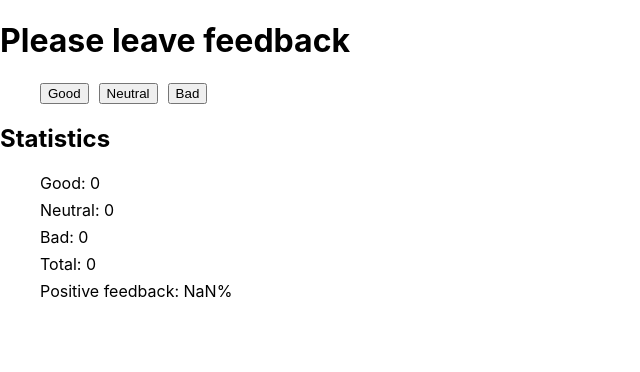
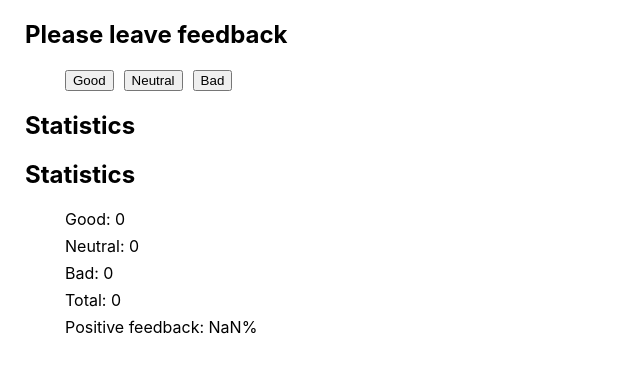
Before and after one commit to AlinaBielska/goit-react-hw-02-feedback, a React (Create React App) app: page / in a window 1280 px wide. Shown: the top 372 px of the page, without its empty margins (0-640 px from the left). Built offline with nearby package versions, Linux system fonts and the light colour scheme.

Commit message:
krok 3 - zrobiłam refaktor ale funkcje nie działają

```diff
--- a/package.json
+++ b/package.json
@@ -7,6 +7,7 @@
     "@testing-library/jest-dom": "^5.16.3",
     "@testing-library/react": "^12.1.4",
     "@testing-library/user-event": "^13.5.0",
+    "nanoid": "^4.0.2",
     "react": "^18.1.0",
     "react-dom": "^18.1.0",
     "react-scripts": "5.0.1",
--- a/src/components/App.jsx
+++ b/src/components/App.jsx
@@ -1,9 +1,42 @@
-import Feedback from "./Feedback/Feedback";
+import React, { Component } from "react";
+import Section from './Section/Section';
+import FeedbackOptions from './FeedbackOptions/FeedbackOptions';
+import Statistics from './Statistics/Statistics';
+import data from '../data/data.json';
 
-export const App = () => {
-  return (
-    <div>
-      <Feedback />
-    </div>
-  );
+export class App extends Component {
+  state = {
+    good: 0,
+    neutral: 0,
+    bad: 0
+  }
+
+countTotalFeedback = () => {return this.state.good + this.state.neutral + this.state.bad};
+
+countPositiveFeedbackPercentage = () => {
+  return Math.round(this.state.good * 100 / (this.state.good + this.state.neutral + this.state.bad))};
+
+changeFeedback = (id) => {
+  this.setState(prevState => ({[id]: prevState[id] + 1}));
 };
+
+  render() {
+    const {good, neutral, bad} = this.state;
+    const total = this.countTotalFeedback();
+    const positivePercentage = this.countPositiveFeedbackPercentage();
+    // const options = Object.keys(this.state);
+    const options = data.map((item) => ({ id: item.id, option: item.option }));
+    const onLeaveFeedback = (id) => this.changeFeedback(id);
+
+    return (
+      <div>
+        <Section title="Please leave feedback">
+        <FeedbackOptions options={options} onLeaveFeedback={onLeaveFeedback}></FeedbackOptions>
+        </Section>
+        <Section title="Statistics">
+        <Statistics good={good} neutral={neutral} bad={bad} total={total} positivePercentage={positivePercentage}></Statistics>
+        </Section>
+      </div>
+    );
+  }
+};
--- a/src/components/Feedback/Feedback.jsx
+++ /dev/null
@@ -1,49 +0,0 @@
-import React, { Component } from "react";
-import css from './Feedback.module.css';
-
-class Feedback extends Component {
-    constructor() {
-        super();
-
-        this.state = {
-            good: 0,
-            neutral: 0,
-            bad: 0
-        }
-    };
-
-    changeFeedback = (type) => {
-        this.setState(prevState => ({ [type]: prevState[type] + 1 }));
-    };
-
-    countTotalFeedback = () => {
-        return this.state.good + this.state.neutral + this.state.bad;
-    };
-
-    countPositiveFeedbackPercentage = () => {
-        return Math.round(this.state.good * 100 / (this.state.good + this.state.neutral + this.state.bad));
-    }
-
-    render() {
-        return (
-            <div>
-                <h1>Please leave feedback</h1>
-                <ul className={css.buttonsFeedback}>
-                    <li><button type="button" onClick={() => this.changeFeedback("good")}>Good</button></li>
-                    <li><button type="button" onClick={() => this.changeFeedback("neutral")}>Neutral</button></li>
-                    <li><button type="button" onClick={() => this.changeFeedback("bad")}>Bad</button></li>
-                </ul>
-                <h2>Statistics</h2>
-                <ul className={css.buttonsStatistics}>
-                    <li>Good: <span>{this.state.good}</span></li>
-                    <li>Neutral: <span>{this.state.neutral}</span></li>
-                    <li>Bad: <span>{this.state.bad}</span></li>
-                    <li>Total: <span>{ this.countTotalFeedback() }</span></li>
-                    <li>Positive feedback: <span>{ this.countPositiveFeedbackPercentage() }%</span></li>
-                </ul>
-            </div>
-        )
-    }
-};
-
-export default Feedback
--- a/src/components/Feedback/Feedback.module.css
+++ /dev/null
@@ -1,12 +0,0 @@
-ul {
-    list-style: none;
-}
-.buttonsFeedback {
-    display: flex;
-    gap: 10px;
-}
-.buttonsStatistics {
-    display: flex;
-    flex-direction: column;
-    gap: 7px;
-}
--- /dev/null
+++ b/src/components/FeedbackOptions/FeedbackOptions.jsx
@@ -0,0 +1,20 @@
+import React, { Component } from 'react';
+import PropTypes from 'prop-types';
+import css from './FeedbackOptions.module.css';
+
+export default class FeedbackOptions extends Component {
+    render () {
+    return (
+        <ul className={css.buttonsFeedback}>
+        {this.props.options.map((data) => (
+                <li key={data.id}>
+                    <button type="button" onClick={() => this.props.onLeaveFeedback(data.id)}>{data.option}</button>
+                </li>
+        ))}
+        </ul>
+    );
+}};
+
+FeedbackOptions.propTypes = {
+    options: PropTypes.array.isRequired,
+};
--- /dev/null
+++ b/src/components/FeedbackOptions/FeedbackOptions.module.css
@@ -0,0 +1,4 @@
+.buttonsFeedback {
+    display: flex;
+    gap: 10px;
+}
--- /dev/null
+++ b/src/components/Section/Section.jsx
@@ -0,0 +1,18 @@
+import PropTypes from 'prop-types';
+import css from './Section.module.css';
+
+const Section = ({title, children}) => {
+    return (
+        <div className={css.feedback}>
+        <h2>{title}</h2>
+        {children}
+        </div>
+    );
+};
+
+Section.propTypes = {
+    title: PropTypes.string.isRequired,
+    children: PropTypes.object.isRequired,
+};
+
+export default Section
--- /dev/null
+++ b/src/components/Section/Section.module.css
@@ -0,0 +1,6 @@
+.feedback {
+    margin-left: 25px;
+  }
+  ul {
+    list-style: none;
+  }
--- /dev/null
+++ b/src/components/Statistics/Statistics.jsx
@@ -0,0 +1,22 @@
+import React, { Component } from 'react';
+// import PropTypes from 'prop-types';
+import css from './Statistics.module.css';
+
+class Statistics extends Component {
+    render () {
+    return (
+        <div>
+        <h2>Statistics</h2>
+        <ul className={css.buttonsStatistics}>
+            <li>Good: <span>{this.props.good}</span></li>
+            <li>Neutral: <span>{this.props.neutral}</span></li>
+            <li>Bad: <span>{this.props.bad}</span></li>
+            <li>Total: <span>{this.props.total}</span></li>
+            <li>Positive feedback: <span>{this.props.positivePercentage}%</span></li>
+        </ul>
+        </div>
+        );
+    }
+};
+
+export default Statistics
--- /dev/null
+++ b/src/components/Statistics/Statistics.module.css
@@ -0,0 +1,5 @@
+.buttonsStatistics {
+    display: flex;
+    flex-direction: column;
+    gap: 7px;
+}
--- /dev/null
+++ b/src/data/data.json
@@ -0,0 +1,5 @@
+[
+    { "id": "id-1", "option": "Good"},
+    { "id": "id-2", "option": "Neutral"},
+    { "id": "id-3", "option": "Bad"}
+]
```
Also changed, not shown: 1 other file (tests, documents, lock files or other folders).
